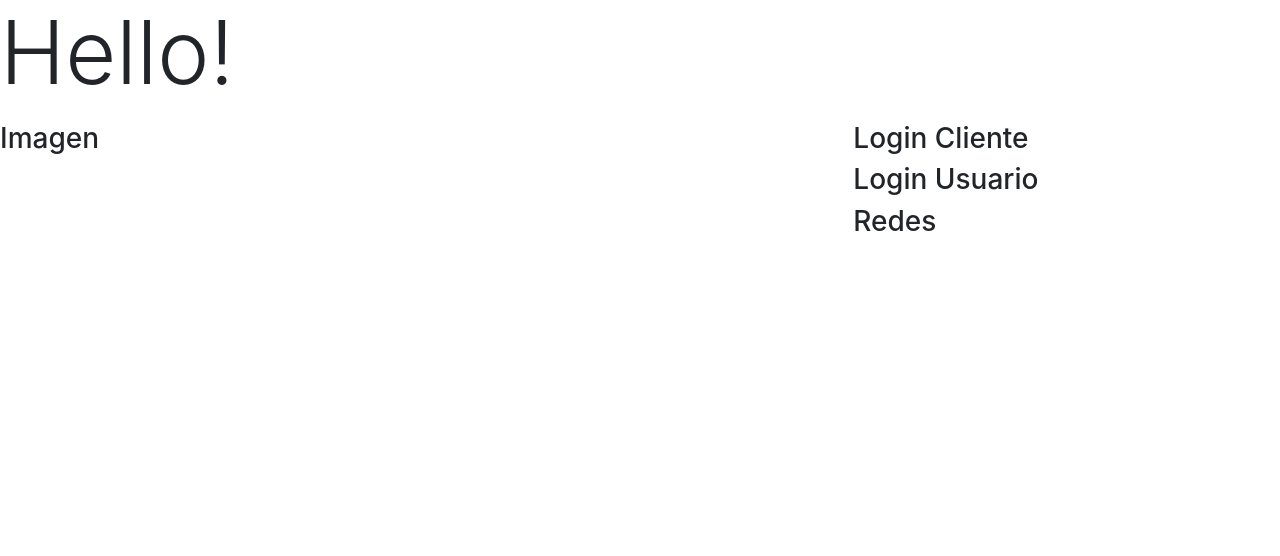
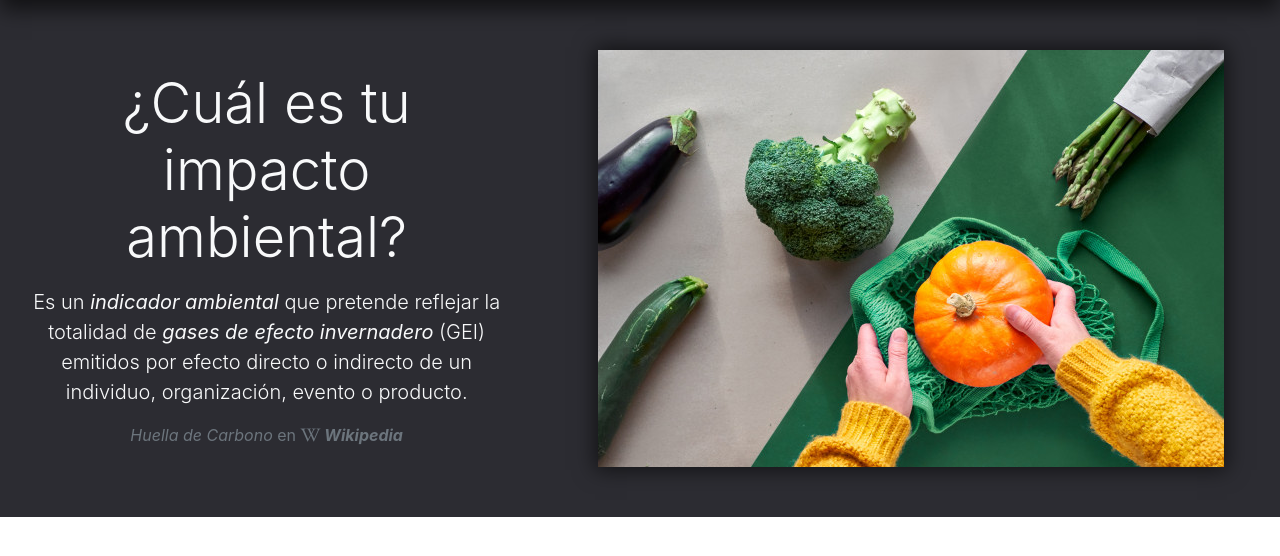
Before and after one commit to iRetray/HuellaDeCarbono, a PHP site: page / in a window 1280 px wide. Shown: the part 76-632 px from the top of the page. Run offline with PHP 8.4, Linux system fonts and the light colour scheme; some libraries are stand-ins or nearby versions.

Commit message:
Diseñada la pagina de inicio de iFootprint

```diff
--- a/paginaWeb/css/estilos.css
+++ b/paginaWeb/css/estilos.css
@@ -1,5 +1,27 @@
 .separadoLeft {
     margin-left: 10px;
+}
+
+.gris {
+    background-color: #2C2C32;
+}
+
+.imgCentral {
+    margin: 50px;
+    -webkit-box-shadow: 0px 0px 20px 3px rgba(0,0,0,0.6);
+-moz-box-shadow: 0px 0px 20px 3px rgba(0,0,0,0.6);
+box-shadow: 0px 0px 20px 3px rgba(0,0,0,0.6);
+}
+
+.textoCentral {
+    padding: 20px;
+    margin: auto;
+}
+
+.sombraNav {
+    -webkit-box-shadow: 0px 10px 20px 0px rgba(0,0,0,0.6);
+-moz-box-shadow: 0px 10px 20px 0px rgba(0,0,0,0.6);
+box-shadow: 0px 10px 20px 0px rgba(0,0,0,0.6);
 }
 
 .general {
--- a/paginaWeb/index.html
+++ b/paginaWeb/index.html
@@ -12,7 +12,7 @@
 <body>
 
 	<!--Barra de navegacion-->
-	<nav class="navbar sticky-top navbar-dark bg-dark">
+	<nav class="navbar sticky-top navbar-dark bg-dark sombraNav">
 		<a class="navbar-brand" href="#">
 			<img src="svg/mundo-verde.svg" width="50" height="50" class="d-inline-block" alt="">
 			iFootprint
@@ -26,25 +26,24 @@
 		  </form>
 	</nav>
 
-<p class="display-2">Hello!</p>
+<div class="container-fluid gris">
 
-
-<div class="general">
-	<div class="imagen">
-		<h3>Imagen</h3>
-	</div>
-	<div class="titulo">
-		<h3>Login Cliente</h3>
-	</div>
-	<div class="login">
-		<h3>Login Usuario</h3>
-	</div>
-	<div class="offline">
-		<h3>Redes</h3>
-	</div>
+	<!--Zona de imagen y texto principal-->
+  <div class="row gradienteGris">
+    <div class="col-sm-5 textoCentral">
+		<center>
+		<p class="display-4 text-light">¿Cuál es tu impacto ambiental?</p>
+	  	<p class="lead text-light">Es un <b><i>indicador ambiental</i></b> que pretende reflejar la totalidad de <b><i>gases de efecto invernadero</i></b> (GEI) emitidos por efecto directo o indirecto de un individuo, organización, evento o producto.</p>
+		<footer class="text-light text-muted"><i>Huella de Carbono</i> en <cite title="Source Title"><i class="fab fa-wikipedia-w"></i><b> Wikipedia</b></cite></footer>
+		</center>
+    </div>
+    <div class="col-sm-7">
+      <center>
+		  <img src="svg/verdura.jpg" class="img-fluid imgCentral">
+	  </center>
+    </div>
+  </div>
 </div>
-
-
 
 </body>
 </html>
```
Also changed, not shown: paginaWeb/svg/basura.jpg (added), paginaWeb/svg/inhalan.jpg (added), paginaWeb/svg/verdura.jpg (added).
